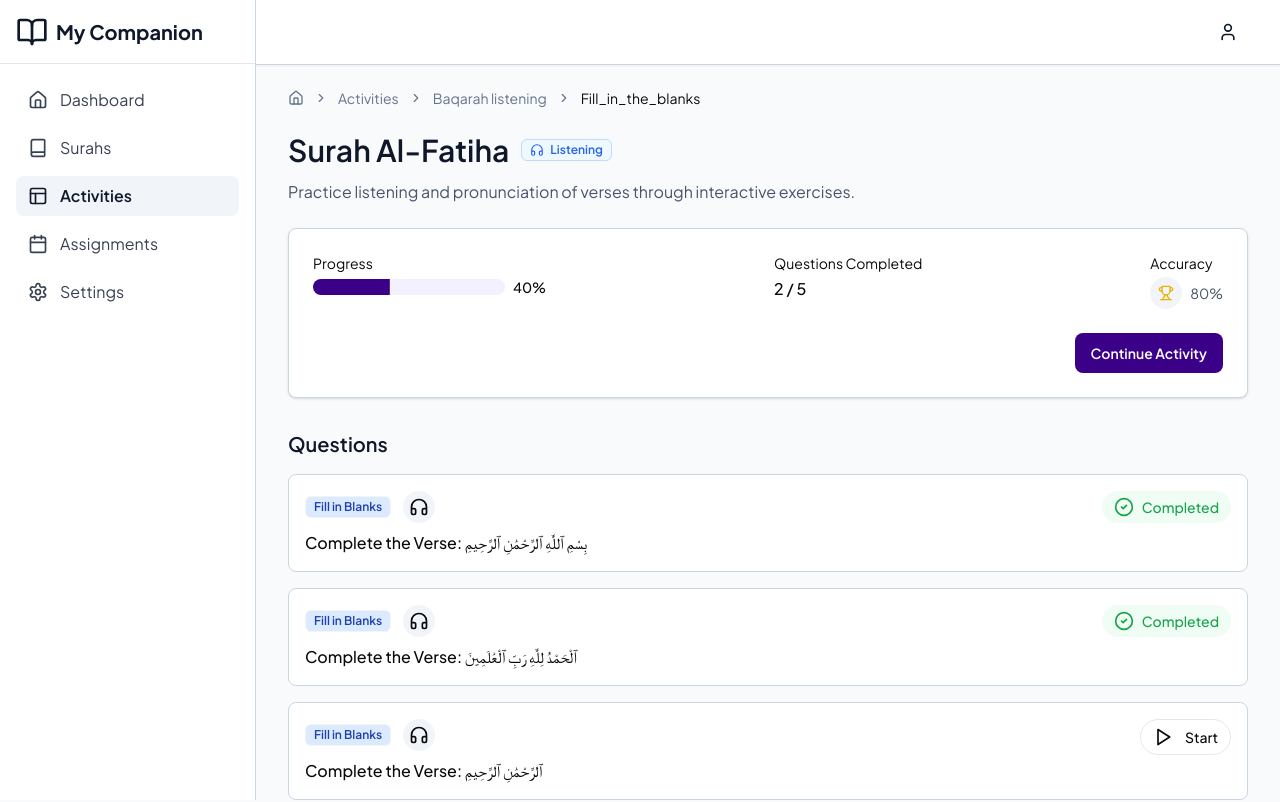
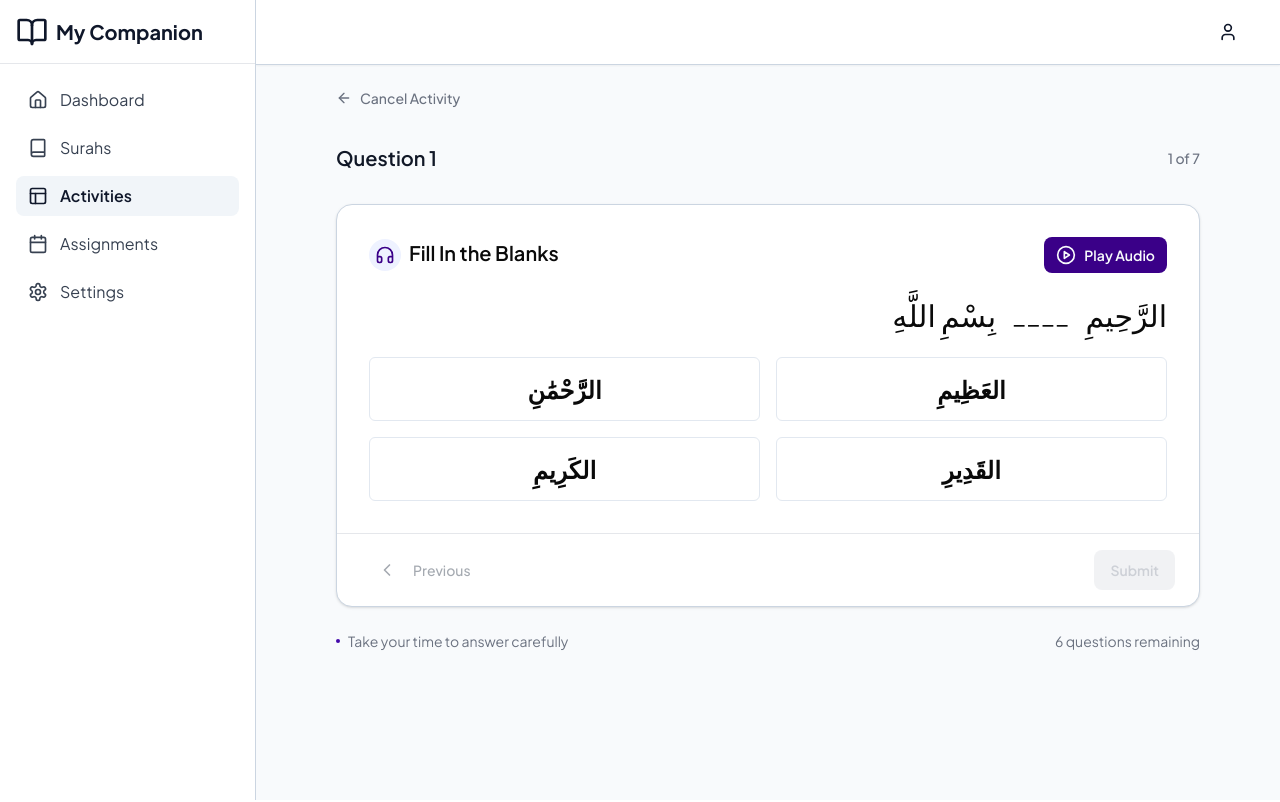
Before and after one commit to maharabhossain1/edTech, a Next.js app: page /activities/baqarah-listening/fill_in_the_blanks in a window 1280 px wide. Shown: the top 802 px of the page. Built offline with nearby package versions, Linux system fonts and the light colour scheme; a web font is replaced by a local one.

Commit message:
add back button

```diff
--- a/app/activities/[activityId]/[questionType]/page.tsx
+++ b/app/activities/[activityId]/[questionType]/page.tsx
@@ -1,29 +1,17 @@
 "use client";
 
-import ActivityQuestions from "@/components/activity-types-details";
 import Quiz from "@/components/assignment-question";
 import { dummyQuestions } from "@/data/quiz";
-import { useState } from "react";
+import { useRouter } from "next/navigation";
 
 const Page = () => {
-  const [isDoing, setDoing] = useState(false);
-
-  const handleIsDoingMode = () => {
-    setDoing(!isDoing);
+  const router = useRouter();
+  const backToPreviousNav = () => {
+    router.back();
   };
   return (
     <div>
-      {isDoing ? (
-        <Quiz
-          handleIsDoingMode={handleIsDoingMode}
-          questions={dummyQuestions}
-        />
-      ) : (
-        <ActivityQuestions
-          activityId="listening"
-          handleIsDoingMode={handleIsDoingMode}
-        />
-      )}
+      <Quiz handleIsDoingMode={backToPreviousNav} questions={dummyQuestions} />
     </div>
   );
 };
--- a/components/activity-details.tsx
+++ b/components/activity-details.tsx
@@ -126,7 +126,10 @@
           <CardHeader className="pb-3">
             <div className="flex justify-between items-center">
               <h2 className="text-lg font-medium">Activity Progress</h2>
-              <Badge variant="outline" className="font-normal">
+              <Badge
+                variant="outline"
+                className="font-normal bg-neutral-100 text-neutral-700 "
+              >
                 {activity.completedQuestions}/{activity.totalQuestions}{" "}
                 Questions Completed
               </Badge>
```
